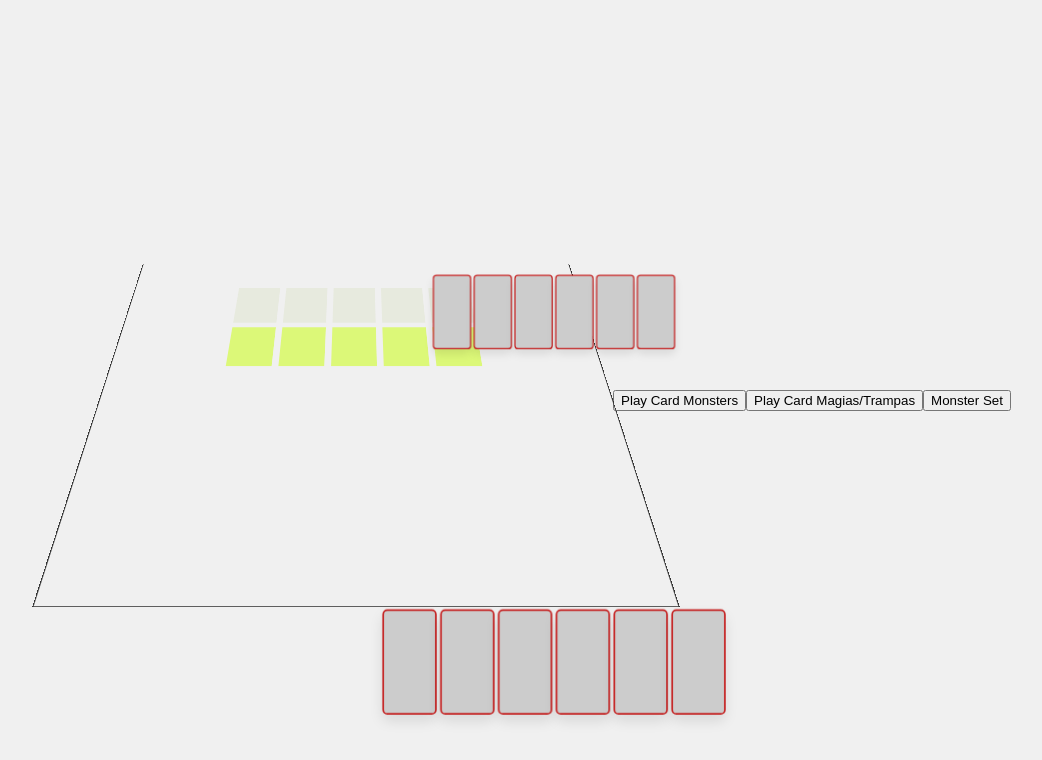
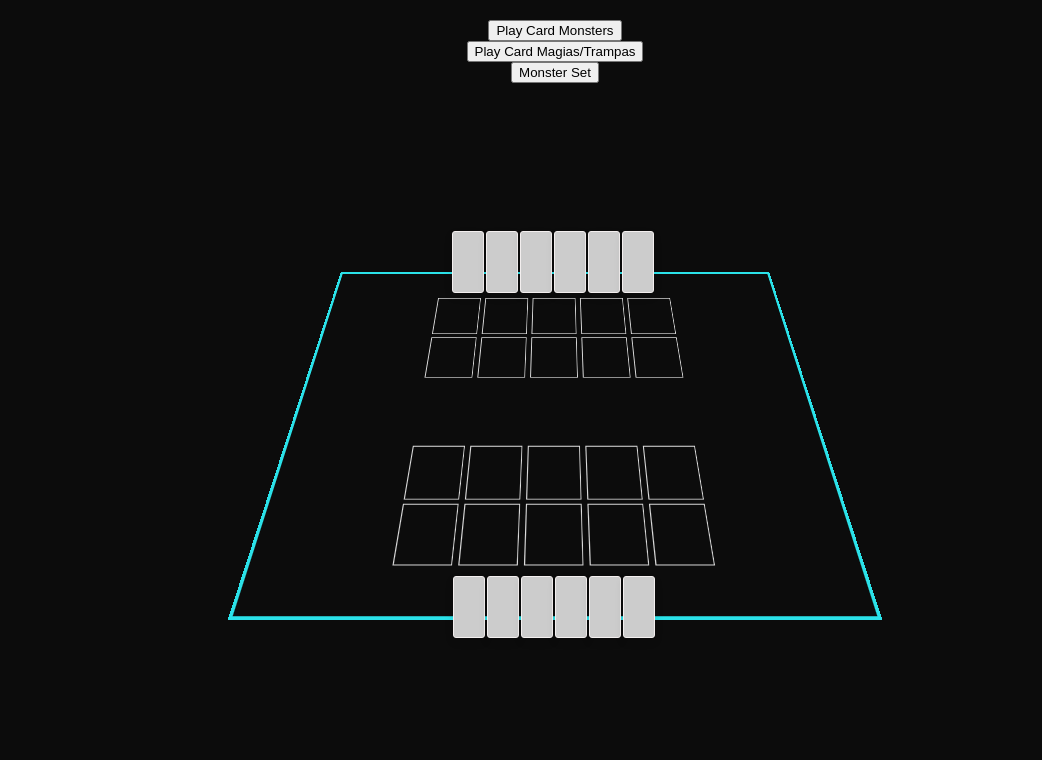
Before and after one commit to termitaklk/edopro-live-viewer, a plain HTML site: page index.html in a window 1280 px wide. Shown: the whole page, without its empty margins (85-1127 px from the left). Drawn offline with Linux system fonts and the light colour scheme.

Commit message:
The dashboard is now responsive as are its objects.

```diff
--- a/index.html
+++ b/index.html
@@ -2,14 +2,20 @@
 <html lang="en">
 <head>
     <meta charset="UTF-8">
-    <meta name="viewport" content="width=device-width, initial-scale=1.0">
-    <title>Ajedrez Interactivo</title>
+    <title>YGOPro Live</title>
     <link rel="stylesheet" href="styles.css">
 </head>
 <body>
+    <!-- Contenedor de botones -->
+    <div id="buttonContainer">
+        <button id="playCardMonstersButton">Play Card Monsters</button>
+        <button id="playCardButton">Play Card Magias/Trampas</button>
+        <button id="playCardMonstersHorizontalButton">Monster Set</button>
+    </div>
+
     <!-- Jugador 1 -->
     <div class="card-row player1">
-        <div id="player1Row1" class="card-holder">
+        <div id="player1Row1" class="card-holder-player1">
             <div class="card" style="background-image: url('./Carta/Carta1.png');"></div>
             <div class="card" style="background-image: url('./Carta/Carta1.png');"></div>
             <div class="card" style="background-image: url('./Carta/Carta1.png');"></div>
@@ -21,7 +27,7 @@
 
     <!-- Jugador 2 -->
     <div class="card-row player2">
-        <div id="player2Row1" class="card-holder">
+        <div id="player2Row1" class="card-holder-player2">
             <div class="card" style="background-image: url('./Carta/Carta1.png');"></div>
             <div class="card" style="background-image: url('./Carta/Carta1.png');"></div>
             <div class="card" style="background-image: url('./Carta/Carta1.png');"></div>
@@ -31,6 +37,7 @@
         </div>
     </div>
 
+    <!-- Tablero -->
     <div class="board">
         <div id="a1" class="cell"></div>
         <div id="a2" class="cell"></div>
@@ -55,9 +62,5 @@
         <div id="coverA" class="coverA"></div>
         <div id="coverB" class="coverB"></div>
     </div>
-    <button id="playCardMonstersButton">Play Card Monsters</button>
-    <button id="playCardButton">Play Card Magias/Trampas</button>
-    <button id="playCardMonstersHorizontalButton">Monster Set</button>
     <script src="script.js"></script>
 </body>
-</html>
--- a/script.js
+++ b/script.js
@@ -143,3 +143,15 @@ function playCardMonstersHorizontal() {
         player1FirstCard.style.transform = 'rotate(90deg)';
     }, 10);
 }
+
+// Posicionar la mano del jugador 1
+const player1Hand = document.getElementById('player1Row1');
+player1Hand.style.position = 'absolute';
+player1Hand.style.top = '-162px'; // Ajustar la posición vertical según sea necesario
+player1Hand.style.left = '-125px'; // Ajustar la posición horizontal según sea necesario
+
+// Posicionar la mano del jugador 2
+const player2Hand = document.getElementById('player2Row1');
+player2Hand.style.position = 'absolute';
+player2Hand.style.bottom = '-253px'; // Ajustar la posición vertical según sea necesario
+player2Hand.style.right = '-173px'; // Ajustar la posición horizontal según sea necesario
--- a/styles.css
+++ b/styles.css
@@ -4,15 +4,21 @@ html {
 
 body {
   display: flex;
+  flex-direction: column; /* Organiza los elementos verticalmente */
   justify-content: center;
   align-items: center;
   height: 100vh;
   margin: 0;
-  background-color: #f0f0f0;
+  padding: 0;
+  background-color: #0c0c0c;
   overflow: hidden;
 }
 
 .board {
+  display: grid;
+  grid-template-columns: repeat(5, 1fr); /* 5 columnas */
+  gap: 10px; /* Espacio entre celdas */
+  margin-top: 20px;
   width: 80vw;
   max-width: 512px;
   /* Tablero máximo de 512px de ancho */
@@ -27,7 +33,7 @@ body {
   transform: perspective(600px) rotateX(37deg);
   /* Perspectiva y rotación aplicadas juntas */
   position: relative;
-  border: 1px solid #333;
+  border: 3px solid #2be2e9;
   z-index: 1; /* Un z-index más bajo que el de las cartas */
 }
 
@@ -77,7 +83,6 @@ body {
   left: 120px;
   width: 3rem;
   height: 3.5rem;
-  background-color: rgba(222, 228, 203, 0.5);
   position: absolute;
 }
 
@@ -86,7 +91,6 @@ body {
   left: 175px;
   width: 3rem;
   height: 3.5rem;
-  background-color: rgba(222, 228, 203, 0.5);
   position: absolute;
 }
 
@@ -95,7 +99,6 @@ body {
   left: 230px;
   width: 3rem;
   height: 3.5rem;
-  background-color: rgba(222, 228, 203, 0.5);
   position: absolute;
 }
 
@@ -104,7 +107,6 @@ body {
   left: 285px;
   width: 3rem;
   height: 3.5rem;
-  background-color: rgba(222, 228, 203, 0.5);
   position: absolute;
 }
 
@@ -113,7 +115,6 @@ body {
   left: 340px;
   width: 3rem;
   height: 3.5rem;
-  background-color: rgba(222, 228, 203, 0.5);
   position: absolute;
 }
 
@@ -123,7 +124,6 @@ body {
   left: 120px;
   width: 3rem;
   height: 3.5rem;
-  background-color: rgba(200, 255, 0, 0.5);
   position: absolute;
 }
 
@@ -132,7 +132,6 @@ body {
   left: 175px;
   width: 3rem;
   height: 3.5rem;
-  background-color: rgba(200, 255, 0, 0.5);
   position: absolute;
 }
 
@@ -141,7 +140,6 @@ body {
   left: 230px;
   width: 3rem;
   height: 3.5rem;
-  background-color: rgba(200, 255, 0, 0.5);
   position: absolute;
 }
 
@@ -150,7 +148,6 @@ body {
   left: 285px;
   width: 3rem;
   height: 3.5rem;
-  background-color: rgba(200, 255, 0, 0.5);
   position: absolute;
 }
 
@@ -159,7 +156,6 @@ body {
   left: 340px;
   width: 3rem;
   height: 3.5rem;
-  background-color: rgba(200, 255, 0, 0.5);
   position: absolute;
 }
 
@@ -248,13 +244,28 @@ body {
 .card-row {
   display: flex;
   justify-content: center;
-  margin: 75px 0;
+  /*margin: 75px 0;*/
+  margin-bottom: 1rem;
 }
 
-.card-holder {
+.card-holder-player1 {
   display: flex;
   justify-content: center;
   z-index: 2; /* Un z-index más alto para que las cartas aparezcan por encima del tablero */
+  width: 241px; /* o el tamaño deseado para las cartas */
+  height: 70px; /* o el tamaño deseado para las cartas */
+  background-size: cover;
+  margin: 0 2px; /* Espacio entre cartas */
+}
+
+.card-holder-player2 {
+  display: flex;
+  justify-content: center;
+  z-index: 2; /* Un z-index más alto para que las cartas aparezcan por encima del tablero */
+  width: 345px; /* o el tamaño deseado para las cartas */
+  height: 70px; /* o el tamaño deseado para las cartas */
+  background-size: cover;
+  margin: 0 2px; /* Espacio entre cartas */
 }
 
 .card {
@@ -266,9 +277,9 @@ body {
   border-radius: 3px;
   box-shadow: 0 4px 8px rgba(0, 0, 0, 0.1);
   background-color: #ccc;
-  border: 1px solid #c52121;
   transition: transform 0.5s cubic-bezier(0.22, 1, 0.36, 1), top 0.5s cubic-bezier(0.22, 1, 0.36, 1), left 0.5s cubic-bezier(0.22, 1, 0.36, 1); /* Añade una transición suave */
   will-change: transform, top, left; /* Optimiza las propiedades que van a cambiar */
+  border: 1.5px solid #f3efef;
   z-index: 2; /* Un z-index más alto para que las cartas aparezcan por encima del tablero */
 }
 
@@ -278,19 +289,48 @@ body {
 }
 
 .player1 {
+  display: flex;
+  justify-content: center;
+  align-items: center;
   position: absolute;
-  justify-content: center;  /* Centra los elementos horizontalmente en el contenedor */
-  align-items: center;      /* Centra los elementos verticalmente en el contenedor */
-  top: 205px;
-  left: 537px;
-  transform: scale(1.2); /* Ajusta este valor según sea necesario para compensar la perspectiva 3D */
-  z-index: 2; /* Un z-index más alto para que las cartas aparezcan por encima del tablero */
+  top: 10;
+  left: 50%;
+  transform: translateX(-50%);
+  z-index: 2;
 }
 
 .player2 {
+  display: flex;
+  justify-content: center;
+  align-items: center;
   position: absolute;
-  top: 555px;
-  left: 537px;
-  transform: scale(1.7); /* Ajusta este valor según sea necesario para compensar la perspectiva 3D */
-  z-index: 2; /* Un z-index más alto para que las cartas aparezcan por encima del tablero */
+  top: 100;
+  left: 50%;
+  transform: translateX(-50%);
+  z-index: 2;
 }
+.container {
+  display: flex;
+  justify-content: center;
+  align-items: center;
+}
+
+.cell {
+  width: 100px; /* Tamaño de cada celda */
+  height: 100px; /* Tamaño de cada celda */
+  border: 1px solid #ddd; /* Borde para las celdas */
+}
+
+button {
+  margin-top: 0px; /* Espacio encima de los botones */
+}
+
+#buttonContainer {
+  display: flex;
+  justify-content: center; /* Centra los botones horizontalmente */
+  width: 100%; /* Asume todo el ancho disponible */
+  flex-direction: column; /* Organiza los botones verticalmente */
+  align-items: center; /* Centra los botones */
+  position: absolute;
+  top: 20px; /* Posición desde la parte superior de la ventana */
+}
```
